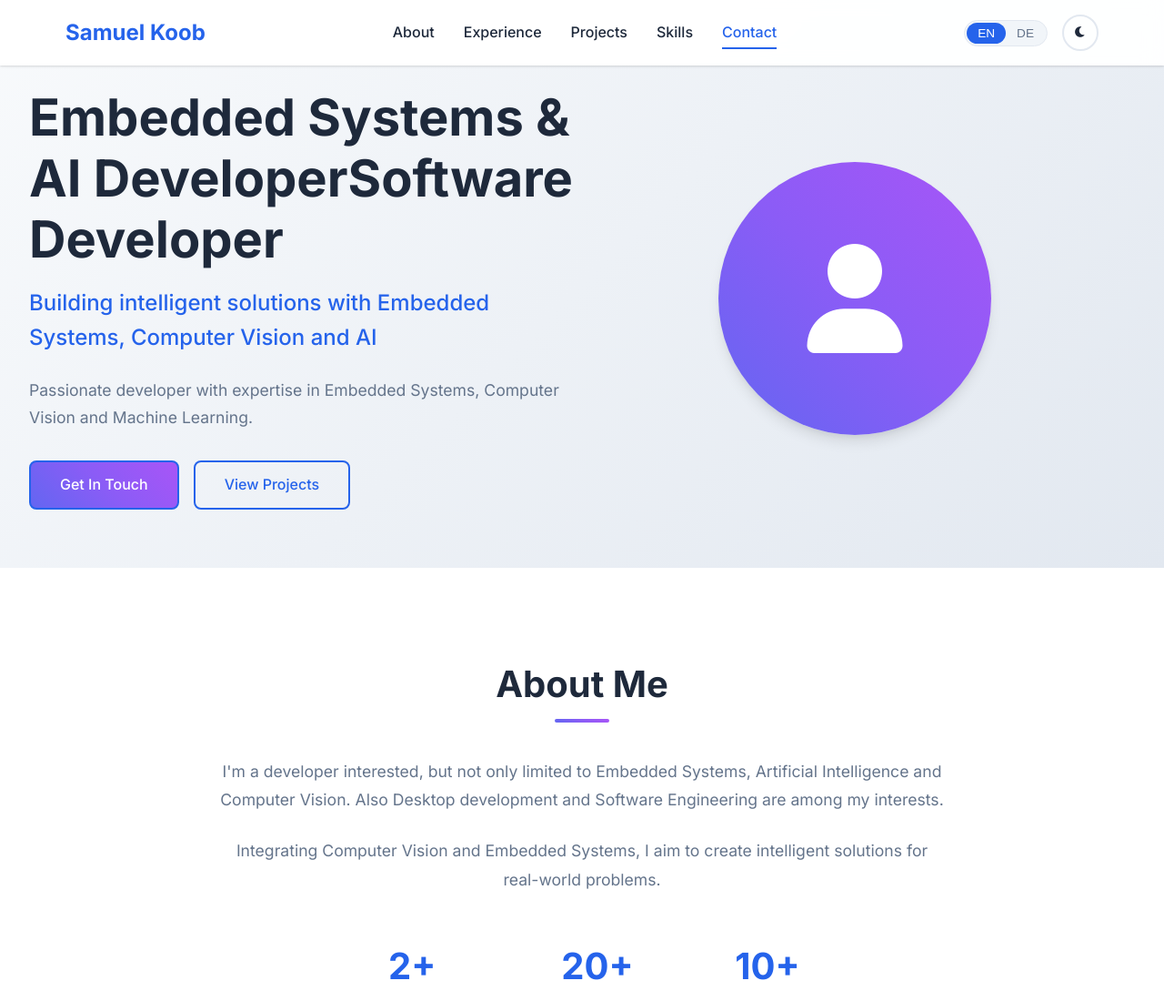
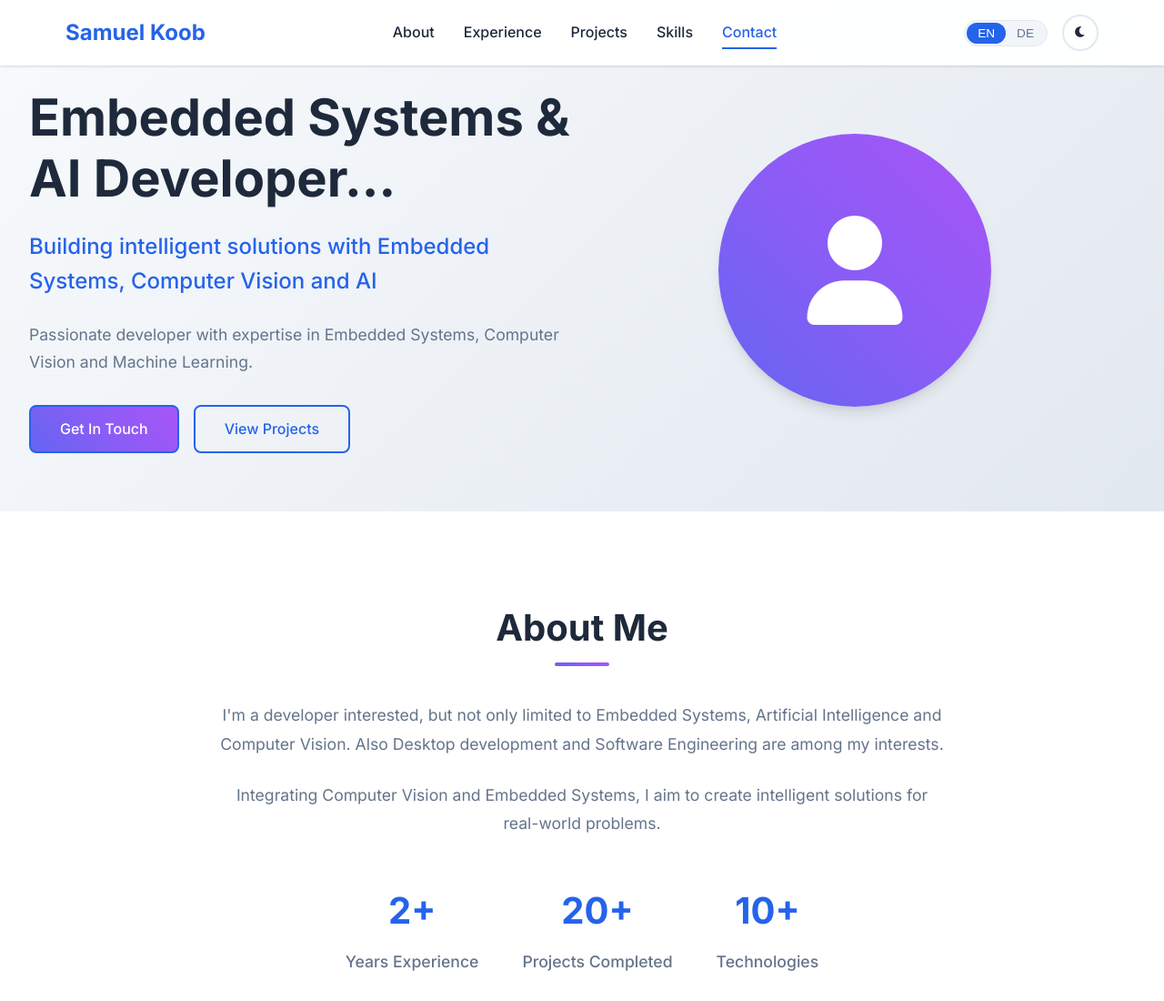
Before and after one commit to samuel-koob/samuel-koob.github.io, a plain HTML site: page index.html in a window 1280 px wide. Shown: the top 1100 px of the page at 91% size. Drawn offline with Linux system fonts and the light colour scheme.

Commit message:
Update index.html

```diff
--- a/index.html
+++ b/index.html
@@ -109,7 +109,7 @@
     <!-- Hero Section -->
     <section class="hero">
         <div class="hero-content">
-            <h1 class="hero-title" data-translate="hero.title">Software Developer</h1>
+            <h1 class="hero-title" data-translate="hero.title">...</h1>
             <h2 class="hero-subtitle" data-translate="hero.subtitle">Building innovative solutions with modern technologies</h2>
             <p class="hero-description" data-translate="hero.description">
                 Passionate developer with expertise in full-stack development,
```
